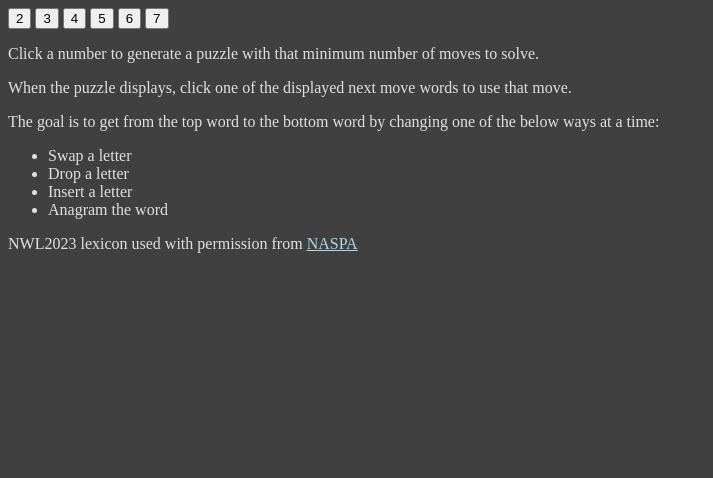
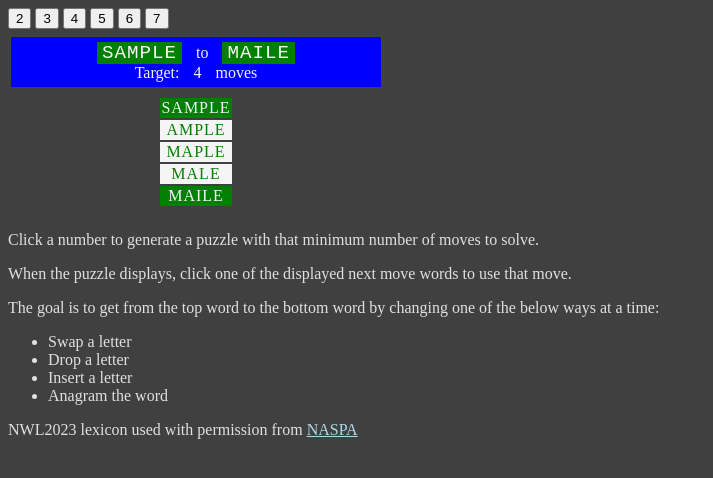
Before and after one commit to TileRunner/tilerunner.github.io, a Jekyll site: the page transmogrify/transmogrify.html, which Jekyll copies as it is, in a window 1280 px wide. Shown: the top 478 px of the page, without its empty margins (0-713 px from the left). Built offline with Jekyll 4.4.1, drawn with Linux system fonts in a browser that asks for light colours; some of the changed lines change nothing that is shown.

Commit message:
More tweaks

```diff
--- a/transmogrify/transmogrify.css
+++ b/transmogrify/transmogrify.css
@@ -48,13 +48,15 @@
 .tm_solutionOuterDiv {
     margin-top: 5px;
 }
-.tm_solutionDiv {
+.artwork {
     background-image: url('transmogrify.jpg');
     background-size: cover;
     background-repeat: no-repeat;
+    height: 225px;
+    width: 370px;
+}
+.tm_solutionDiv {
     align-items: center;
-    min-height: 225px;
-    min-width: 370px;
 }
 .tm_solutionDiv table {
     text-align: center;
@@ -66,17 +68,11 @@
     text-transform: uppercase;
 }
 .tm_solutionDiv tr:not(:first-child):not(:last-child) {
-    color: yellow;
-    text-shadow: 0 0 3px #FF0000, 0 0 5px #0000FF;
-    font-weight: bold;
+    color: green;
+    background-color: whitesmoke;
 }
 .tm_nextword {
     font-size: x-large;
-}
-.tm_arrow {
-    color: cyan;
-    text-shadow: none;
-    background-color: black;
 }
 .tm_solutionDiv tr:first-child {
     background-color: green;
--- a/transmogrify/transmogrify.html
+++ b/transmogrify/transmogrify.html
@@ -23,12 +23,12 @@
                 <tr>
                     <td>
                         <div class="tm_puzzleDiv">
-                            <span id="start-word"></span>
+                            <span id="start-word">SAMPLE</span>
                             <span>to</span>
-                            <span id="target-word"></span>
+                            <span id="target-word">MAILE</span>
                             <br/>
                             <span>Target:</span>
-                            <span id="num-moves"></span>
+                            <span id="num-moves">4</span>
                             <span>moves</span>
                         </div>
                     </td>
@@ -39,6 +39,21 @@
                             <div class="tm_solutionDiv">
                                 <table>
                                     <tbody id="solution-rows">
+                                        <tr>
+                                            <td>SAMPLE</td>
+                                        </tr>
+                                        <tr>
+                                            <td>AMPLE</td>
+                                        </tr>
+                                        <tr>
+                                            <td>MAPLE</td>
+                                        </tr>
+                                        <tr>
+                                            <td>MALE</td>
+                                        </tr>
+                                        <tr>
+                                            <td>MAILE</td>
+                                        </tr>
                                     </tbody>
                                 </table>
                             </div>
@@ -55,6 +70,7 @@
             </tbody>
         </table>
         <button id="restart-puzzle">Restart</button>
+        <div class="artwork" id="artwork"/>
     </div>
     <div>
       <p>Click a number to generate a puzzle with that minimum number of moves to solve.</p>
--- a/transmogrify/transmogrify.js
+++ b/transmogrify/transmogrify.js
@@ -3,16 +3,17 @@
 let numMoves = 0; // No puzzle yet
 const e_options = document.getElementById("options-div");
 const e_loading = document.getElementById("loading-div");
-const infoDiv = document.getElementById("info-div");
-const restartButton = document.getElementById("restart-puzzle");
+const e_restartButton = document.getElementById("restart-puzzle");
+const e_artwork = document.getElementById("artwork");
 const e_startWord = document.getElementById("start-word");
 const e_targetWord = document.getElementById("target-word");
 const e_solutionRows = document.getElementById("solution-rows");
 const e_numMoves = document.getElementById("num-moves");
 const e_validWords = document.getElementById("valid-words-div");
 const e_solved = document.getElementById("solved");
-infoDiv.style.display = "none";
-restartButton.addEventListener("click", () => handleRestartClick());
+e_restartButton.style.display = "none";
+e_restartButton.addEventListener("click", () => handleRestartClick());
+e_artwork.style.display = "none";
 for (let l = 2; l < 8; l++) {
     document.getElementById(`${l}-move-puzzle`).addEventListener("click", () => generatePuzzle(l));
 }
@@ -32,7 +33,6 @@
     // Call API to get info
     info = await callForPuzzle(numMoves);
     saveInfo = JSON.stringify(info);
-    infoDiv.style.display = "block";
     e_solved.textContent = "Happy Solving!";
 }
 
@@ -49,28 +49,20 @@
         // Start word
         let e_sw_r = document.createElement("tr");
         let e_sw_c = document.createElement("td");
-        let e_sw_s1 = document.createElement("span");
-        let e_sw_s2 = document.createElement("span");
-        e_sw_s1.classList.add("tm_arrow");
-        e_sw_s1.textContent = "↧";
-        e_sw_s2.textContent = info.startWord;
+        let e_sw_s = document.createElement("span");
+        e_sw_s.textContent = info.startWord;
         e_solutionRows.appendChild(e_sw_r);
         e_sw_r.appendChild(e_sw_c);
-        e_sw_c.appendChild(e_sw_s1);
-        e_sw_c.appendChild(e_sw_s2);
+        e_sw_c.appendChild(e_sw_s);
         // Down words used
         let lastDownWord = info.startWord;
         for (let i = 0; i < info.downWords.length; i++) {
             lastDownWord = info.downWords[i];
             let e_dw_r = document.createElement("tr");
             let e_dw_c = document.createElement("td");
-            let e_dw_s1 = document.createElement("span");
-            let e_dw_s2 = document.createElement("span");
-            e_dw_s1.classList.add("tm_arrow");
-            e_dw_s1.textContent = "↧";
-            e_dw_s2.textContent = lastDownWord;
-            e_dw_c.appendChild(e_dw_s1);
-            e_dw_c.appendChild(e_dw_s2);
+            let e_dw_s = document.createElement("span");
+            e_dw_s.textContent = lastDownWord;
+            e_dw_c.appendChild(e_dw_s);
             e_dw_r.appendChild(e_dw_c);
             e_solutionRows.appendChild(e_dw_r);
         }
@@ -82,28 +74,20 @@
             lastUpWord = info.upWords[i];
             let e_uw_r = document.createElement("tr");
             let e_uw_c = document.createElement("td");
-            let e_uw_s1 = document.createElement("span");
-            let e_uw_s2 = document.createElement("span");
-            e_uw_s1.textContent = lastUpWord;
-            e_uw_s2.classList.add("tm_arrow");
-            e_uw_s2.textContent = "↥";
-            e_uw_c.appendChild(e_uw_s1);
-            e_uw_c.appendChild(e_uw_s2);
+            let e_uw_s = document.createElement("span");
+            e_uw_s.textContent = lastUpWord;
+            e_uw_c.appendChild(e_uw_s);
             e_uw_r.appendChild(e_uw_c);
             e_solutionRows.appendChild(e_uw_r);
         }
         // Target word
         let e_tw_r = document.createElement("tr");
         let e_tw_c = document.createElement("td");
-        let e_tw_s1 = document.createElement("span");
-        e_tw_s1.textContent = info.targetWord;
-        let e_tw_s2 = document.createElement("span");
-        e_tw_s2.classList.add("tm_arrow");
-        e_tw_s2.textContent = "↥";
+        let e_tw_s = document.createElement("span");
+        e_tw_s.textContent = info.targetWord;
         e_solutionRows.appendChild(e_tw_r);
         e_tw_r.appendChild(e_tw_c);
-        e_tw_c.appendChild(e_tw_s1);
-        e_tw_c.appendChild(e_tw_s2);
+        e_tw_c.appendChild(e_tw_s);
         // Solved?
         if (info.validNextDownWords.includes(lastUpWord) || info.validNextUpWords.includes(lastDownWord)) {
             info.solved = true;
@@ -144,6 +128,16 @@
             e_validWords.appendChild(e_vnw);
         }
     }
+    if (info.solving)
+    {
+        e_restartButton.style.display = "block";
+        e_artwork.style.display = "none";
+    }
+    else
+    {
+        e_restartButton.style.display = "none";
+        e_artwork.style.display = "block";
+    }
     e_loading.textContent = "";
 }
 
```
